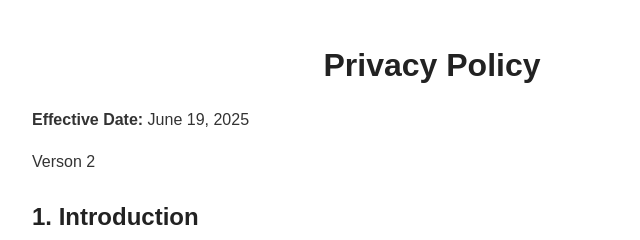
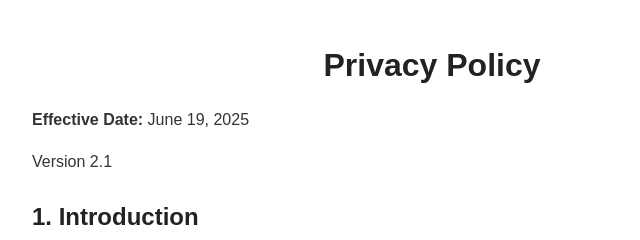
Before and after one commit to supportPagesGD/BirthdayReminderZC, a plain HTML site: page index.html in a window 1280 px wide. Shown: the top 240 px of the page, 208-848 px from the left. Drawn offline with Linux system fonts and the light colour scheme.

Commit message:
Update index.html

```diff
--- a/index.html
+++ b/index.html
@@ -35,7 +35,7 @@
 <body>
   <h1>Privacy Policy</h1>
   <p><strong>Effective Date:</strong> June 19, 2025</p>
-  <p>Verson 2</p>
+  <p>Version 2.1</p>
 
   <h2>1. Introduction</h2>
   <p>This Privacy Policy applies to Birthday Reminder (“the App”), developed and maintained by the Birthday Reminder team (“we,” “us,” or “our”). It describes how the App handles user information.</p>
```
